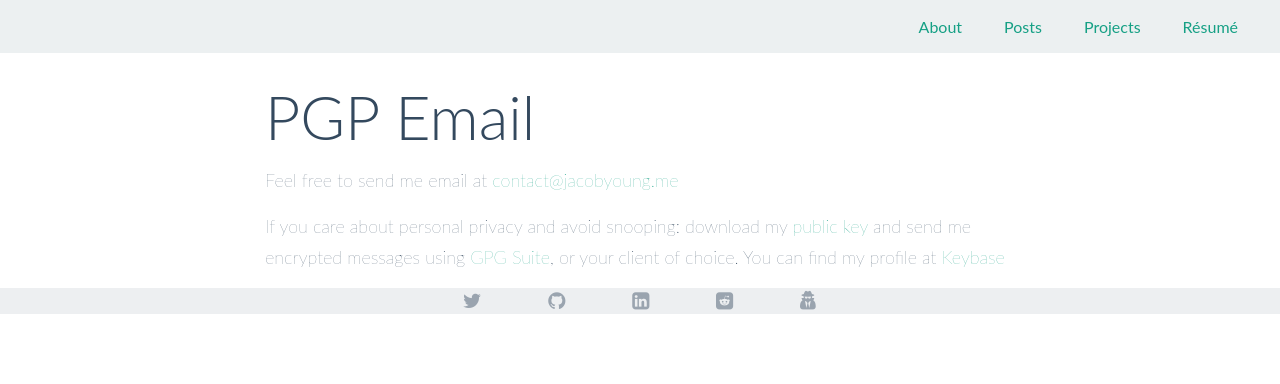
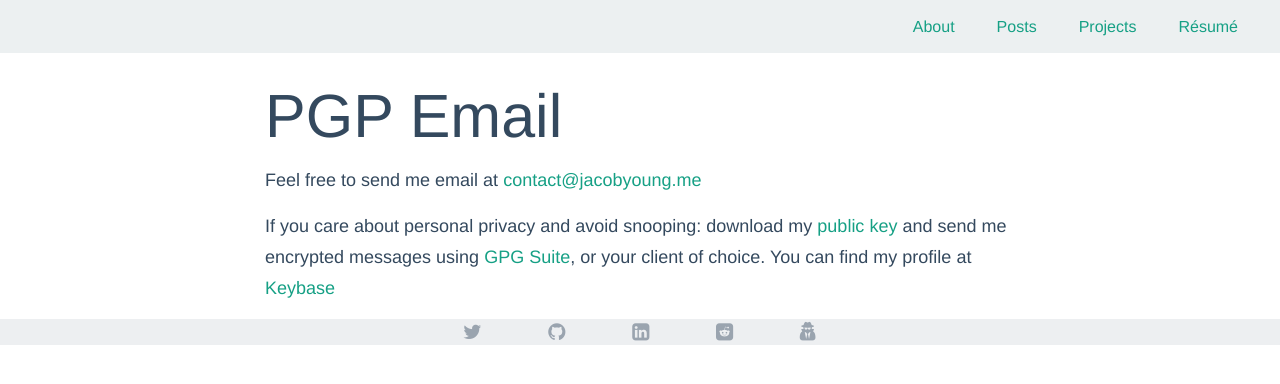
Before and after one commit to shatasundara/thebearjew.github.io, a Jekyll site: the page built from pgp/index.md, in a window 1280 px wide. Shown: the top 384 px of the page. Built offline with Jekyll 4.4.1, drawn with Linux system fonts in a browser that asks for light colours; nearby versions of some CDN libraries; Markdown is read by kramdown in place of the engine named in the settings.

Commit message:
Changed font reference and uploaded background image to imgur

```diff
--- a/_includes/head.html
+++ b/_includes/head.html
@@ -11,8 +11,8 @@
   <!-- local css files use prepend: site.baseurl to get the site directory -->
   <link rel="stylesheet" type="text/css" href="https://maxcdn.bootstrapcdn.com/bootstrap/3.3.2/css/bootstrap.min.css">
   <link rel="stylesheet" type="text/css" href="https://maxcdn.bootstrapcdn.com/font-awesome/4.3.0/css/font-awesome.min.css">
+  <link href='//fonts.googleapis.com/css?family=Open+Sans:400,300' rel='stylesheet' type='text/css'>
   <link rel="stylesheet" href="{{ "/css/flat-ui.min.css" | prepend: site.baseurl }}">
-  <link href='//fonts.googleapis.com/css?family=Open+Sans:400,300' rel='stylesheet' type='text/css'>
   <link rel="stylesheet" href="{{ "/css/young.css" | prepend: site.baseurl }}">
   <link rel="canonical" href="{{ page.url | replace:'index.html','' | prepend: site.baseurl | prepend: site.url }}">
   <link rel="alternate" type="application/rss+xml" title="{{ site.title }}" href="{{ "/feed.xml" | prepend: site.baseurl | prepend: site.url }}" />
--- a/css/young.css
+++ b/css/young.css
@@ -57,7 +57,7 @@
 	background-color: #34495E;
 	padding-top: 18em;
 	padding-bottom: 6.5em;
-	background: url(../img/profile-picture.jpg) no-repeat center center fixed;
+	background: url(http://i.imgur.com/rc0KKjO.jpg) no-repeat center center fixed;
 	-webkit-background-size: cover;
 	-moz-background-size: cover;
 	-o-background-size: cover;
```
Also changed, not shown: css/flat-ui.min.css.
